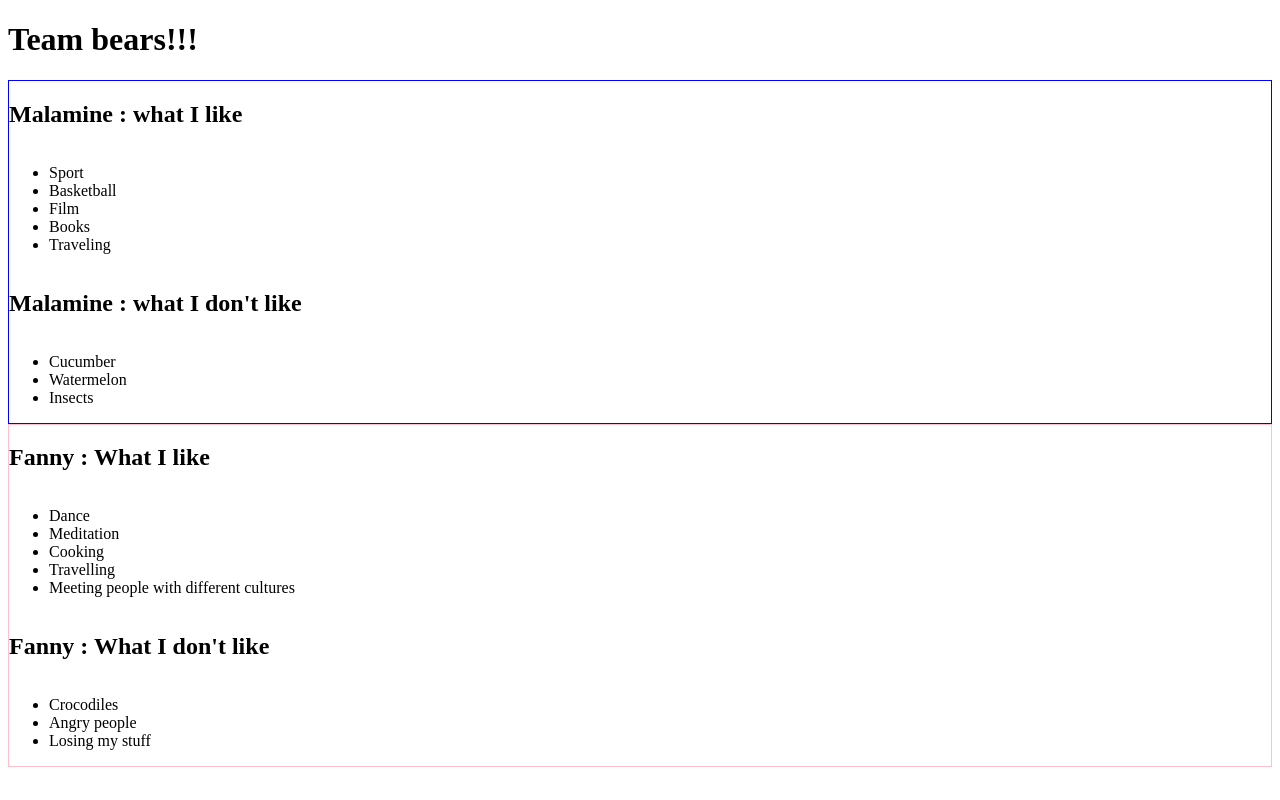
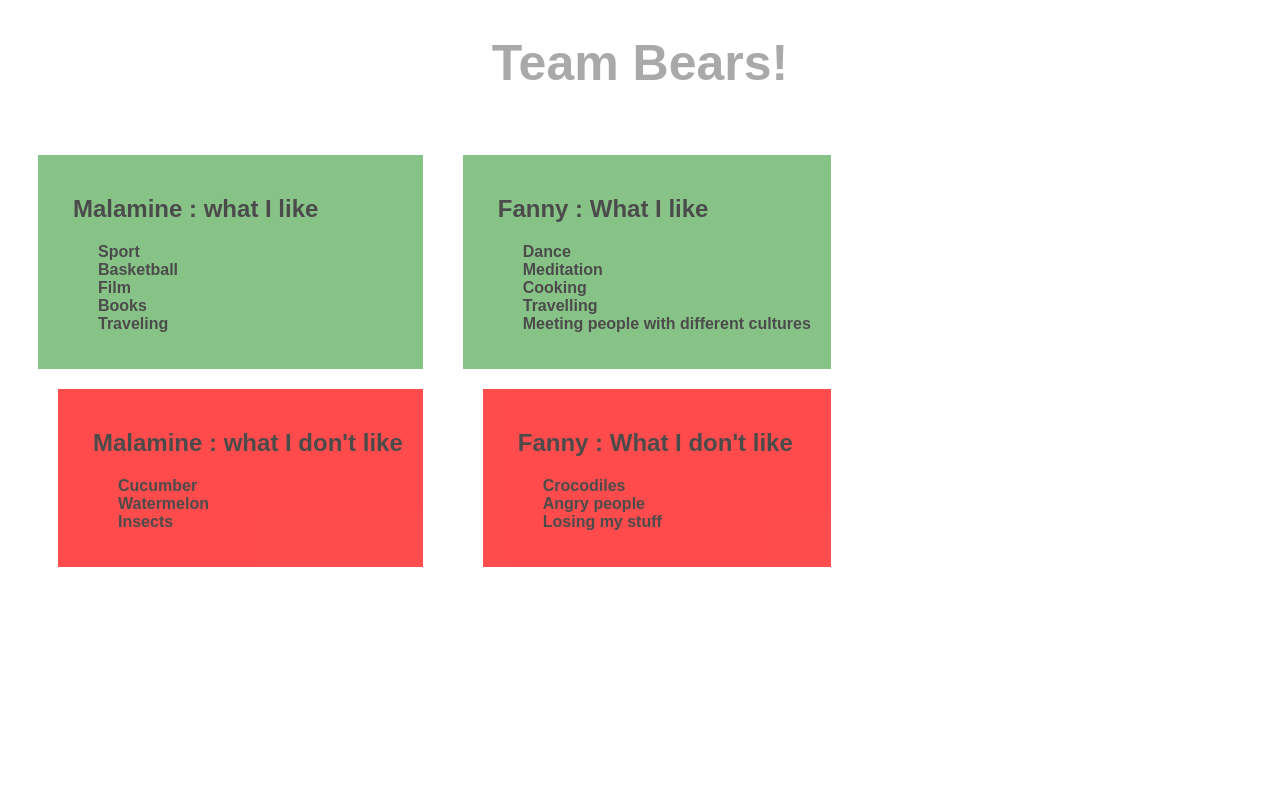
Before and after one commit to malaprince11/first-challenge, a plain HTML site: page index.html in a window 1280 px wide. Drawn offline with Linux system fonts and the light colour scheme.

Commit message:
petit mgs

```diff
--- a/index.html
+++ b/index.html
@@ -7,9 +7,10 @@
     <title>Document</title>
 </head>
 <body>
-    <h1>Team bears!!!</h1>
+    <h1>Team Bears!</h1>
+    <div id="main">
 
-    <div id="malamine">
+    <div id="malamine" class="mala">
         <section class="like">
             <h2>Malamine : what I like </h2>
             <ul>
@@ -32,7 +33,7 @@
 
     </div>
 
-    <div id="Fanny">
+    <div id="Fanny" class="mala">
         <section class="like">
             <h2>Fanny : What I like</h2>
             <ul>
@@ -52,9 +53,10 @@
                 <li>Losing my stuff</li>
             </ul>
         </section>
-
+    </div>
         </div>
     </div>
 
+
 </body>
 </html>
--- a/style.css
+++ b/style.css
@@ -1,17 +1,56 @@
+
+body{
+    font-family: Arial, Helvetica, sans-serif;
+}
+h1{
+    text-align: center;
+    font-size: 50px;
+    color: darkgrey;
+}
+h2{
+    margin-left: 15px;
+    align-items: center;
+    color: ;
+}
 #malamine{
-border: solid 1px blue;
+margin: 10px;
 }
 #Fanny{
-    border:solid 1px pink;
+    margin: 10px;
 
 }
+#main{
+    display: flex;
+    flex-direction: row;
+}
 .dontlike{
-    display: flex;
-    flex-direction: column;
+
+    background-color:red ;
+    opacity: 0.7;
+    margin-left: 40px;
 
 }
-.like{
-    display: flex;
-    flex-direction: column;
+ul{
+    list-style: none;
+}
+li{
+    font-weight: bold;
+}
+#main{
+
 
 }
+
+
+.like{
+
+    background-color: rgb(85, 170, 85);
+    opacity: 0.7;
+    margin-left: 20px;
+
+
+}
+section{
+    margin-top: 20px;
+   padding: 20px;
+}
```
